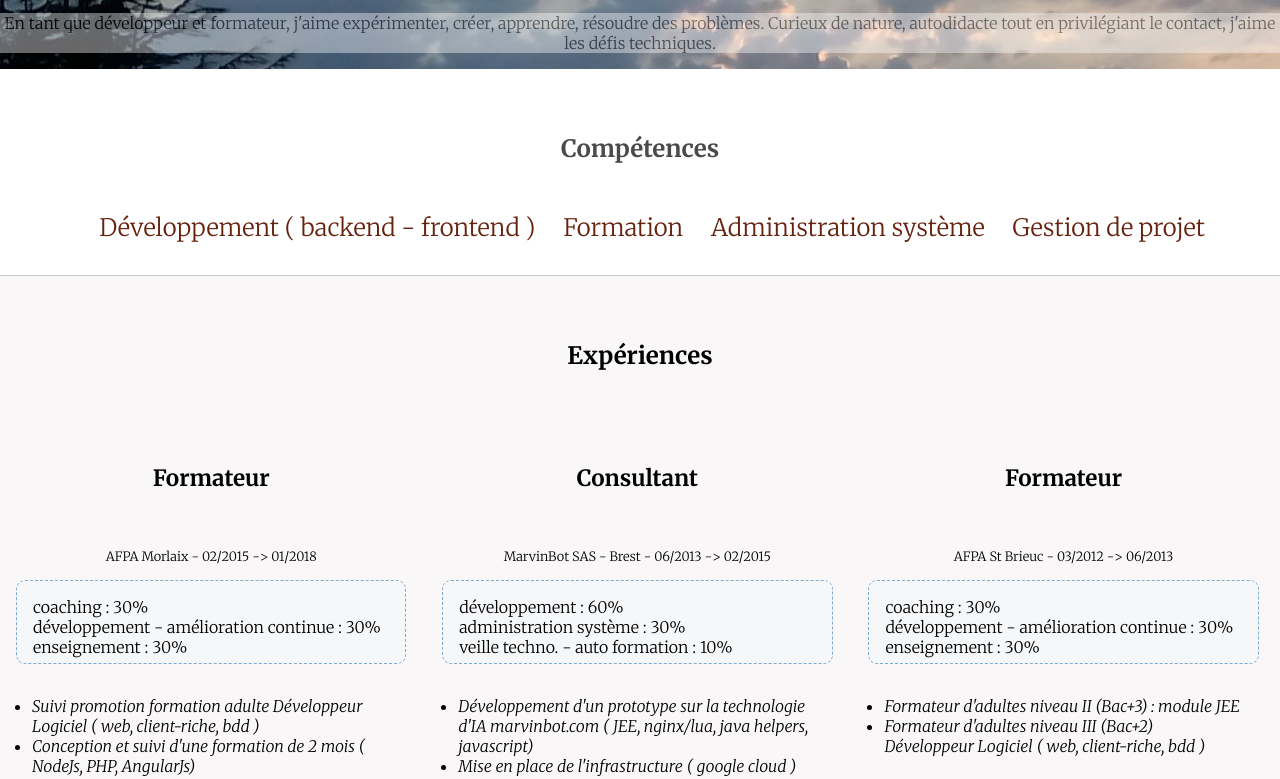
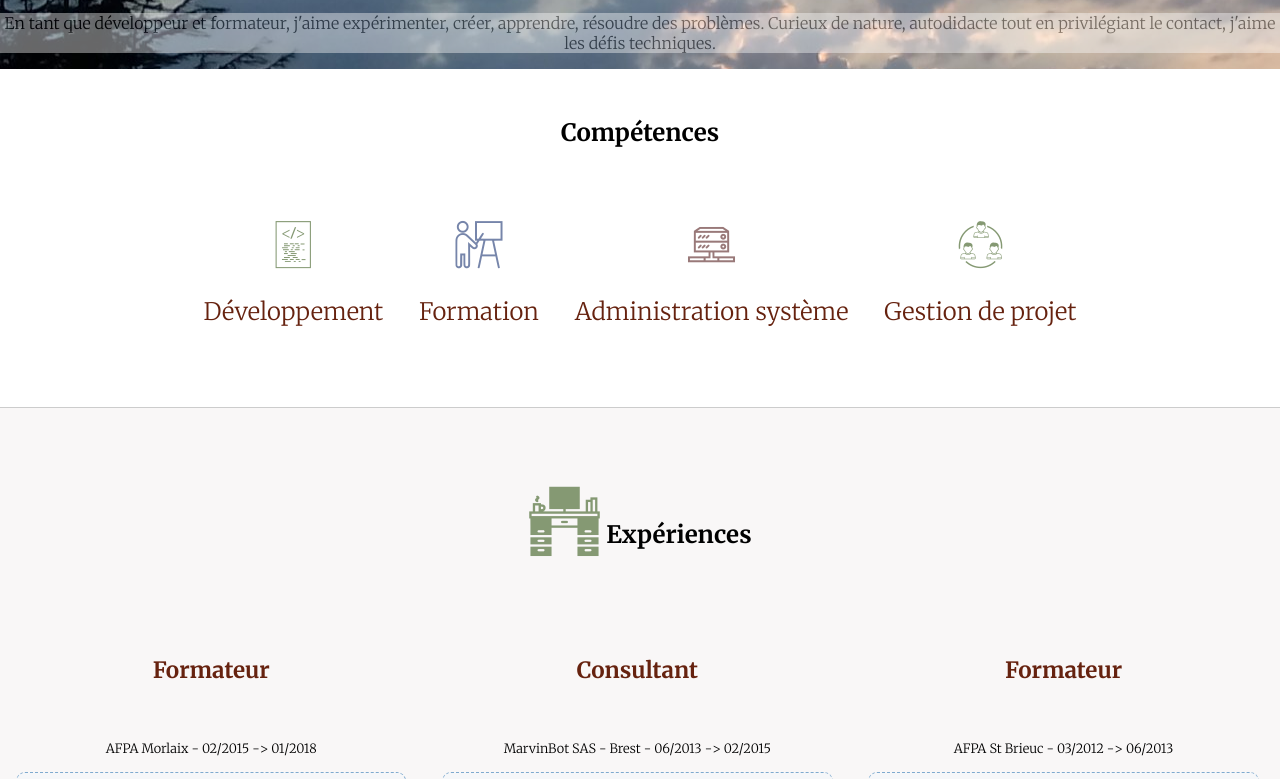
Before and after one commit to lduboeuf/lduboeuf.github.io, a plain HTML site: page cv.html in a window 1280 px wide. Shown: the part 157-936 px from the top of the page. Drawn offline with Linux system fonts and the light colour scheme.

Commit message:
style again...

```diff
--- /dev/null
+++ b/css/fonts.css
@@ -0,0 +1,53 @@
+@charset "utf-8";
+/*
+      www.OnlineWebFonts.Com
+      You must credit the author Copy this link on your web
+      <div>Font made from <a href="http://www.onlinewebfonts.com">oNline Web Fonts</a>is licensed by CC BY 3.0</div>
+      OR
+      <a href="http://www.onlinewebfonts.com">oNline Web Fonts</a>
+*/
+@font-face {
+	font-family: "onlinewebfonts";
+	src:url("onlinewebfonts.eot");
+	src:url("onlinewebfonts.eot?#iefix") format("embedded-opentype"),
+		url("onlinewebfonts.woff2") format("woff2"),
+		url("onlinewebfonts.woff") format("woff"),
+		url("onlinewebfonts.ttf") format("truetype"),
+		url("onlinewebfonts.svg#onlinewebfonts") format("svg");
+	font-weight: normal;
+	font-style: normal;
+}
+[class^="i_"]:before, [class*=" i_"]:before{
+	font-family: "onlinewebfonts";
+	speak: none;
+	font-style: normal;
+	font-weight: normal;
+	font-variant: normal;
+	text-transform: none;
+	line-height: 1;
+	-webkit-font-smoothing: antialiased;
+}
+.i_code_page:before {
+	content: "\e010";
+	color: #859973;
+}
+.i_server:before {
+	content: "\e011";
+	color: #997979;
+}
+.i_teaching:before {
+	content: "\e012";
+	color: #7685AA;
+}
+.i_group:before {
+	content: "\e013";
+	color: #859973;
+}
+.i_graduate:before {
+	content: "\e014";
+	color: #859973;
+}
+.i_working_desk:before {
+	content: "\e015";
+	color: #859973;
+}
--- a/css/main.css
+++ b/css/main.css
@@ -46,7 +46,7 @@ section {
     border-bottom: 1px solid #ccc;
 }
 
-section h2{
+section h2, div h2{
     margin:2em;
     text-align: center;
 }
@@ -103,7 +103,7 @@ article>* {
 article h2 {
     font-size: 1.4em;
     text-align: center;
-
+    color: #66220f;
 }
 
 article h3 {
@@ -121,6 +121,11 @@ footer{
     color: white;
 }
 
+#competences {
+    padding-bottom: 3em;
+    border-bottom: 1px solid #ccc;
+}
+
 #competences ul{
     text-align: center;
     list-style-type: none;
@@ -128,10 +133,21 @@ footer{
 }
 #competences ul li {
     display: inline-block;
+
+    padding: 1em;
+
+
+}
+
+#competences ul li span, h2 span {
+    font-size: 3em;
+
+}
+#competences ul li h3 {
+    color: #66220f;
     font-size: 1.5em;
-    padding-left: 1em;
-    color: #66220f;
-
+    font-weight: 400;
+    padding-top: 1em;
 }
 
 
--- a/cv.html
+++ b/cv.html
@@ -7,19 +7,15 @@
     <meta http-equiv="X-UA-Compatible" content="ie=edge">
     <title>Curriculum Vitae - Lionel Duboeuf</title>
     <script type="text/javascript" src="js/doT.min.js"></script>
-    <!-- <link href="https://fonts.googleapis.com/css?family=Montserrat" rel="stylesheet"> -->
     <link rel="stylesheet" type="text/css" href="//fonts.googleapis.com/css?family=Merriweather:300,700,700italic,300italic|Open+Sans:700,400"
     />
     <link rel="stylesheet" type="text/css" href="css/main.css"/>
+    <link rel="stylesheet" type="text/css" href="css/fonts.css"/>
+
     <script>
 
         var datas = {
-            "skills":[
-                "Développement ( backend - frontend )",
-                "Formation",
-                "Administration système",
-                "Gestion de projet"
-            ],
+
             "experiences": [
                 {
                     title: "Formateur",
@@ -208,19 +204,33 @@
             <span class="slider"></span>
         </label>
     </header>
+    <div id="competences">
+            <h2>Compétences</h2>
+                <ul>
+                    <li>
+                        <span class="i_code_page"></span>
+                        <h3>Développement</h3>
+                    </li>
+                    <li>
+                        <span class="i_teaching"></span>
+                        <h3>Formation</h3>
+                    </li>
+                    <li>
+                        <span class="i_server"></span>
+                        <h3>Administration système</h3>
+                    </li>
+                    <li>
+                        <span class="i_group"></span>
+                        <h3>Gestion de projet</h3>
+                    </li>
+                </ul>
+            </div>
+    <main class="container">
 
-    <main class="container">
-            <section id="competences">
-                <h2>Compétences</h2>
-                    <ul>
-                    {{~it.skills :skill:idx}}
-                        <li>{{=skill}}</li>
-                    {{~}}
-                    </ul>
-            </section>
         <section id="experiences">
 
-            <h2>Expériences</h2>
+            <h2><span class="i_working_desk"></span>
+                Expériences</h2>
             <div class="row">
 
                 {{~it.experiences :expe:index}}
@@ -249,7 +259,7 @@
         </section>
         <section id="formations">
 
-            <h2>Formations</h2>
+            <h2><span class="i_graduate"></span>  Formations</h2>
             <div class="row">
 
                 {{~it.formations :expe:index}}
@@ -266,7 +276,7 @@
             </div>
         </section>
     </main>
-    <footer>Lionel Duboeuf - Breizh Izel - 2017</footer>
+    <footer>Lionel Duboeuf - Breizh Izel - 2017 <div>Icon made from <a href="http://www.onlinewebfonts.com/icon">Icon Fonts</a> is licensed by CC BY 3.0</div></footer>
     <script>
         var $content = document.querySelector(".container");
         var $toggleSwitchBtn = document.querySelector('.switch input');
```
Also changed, not shown: css/onlinewebfonts.svg (added), css/onlinewebfonts.ttf (added), css/onlinewebfonts.woff (added), css/onlinewebfonts.woff2 (added), 1 other file.
